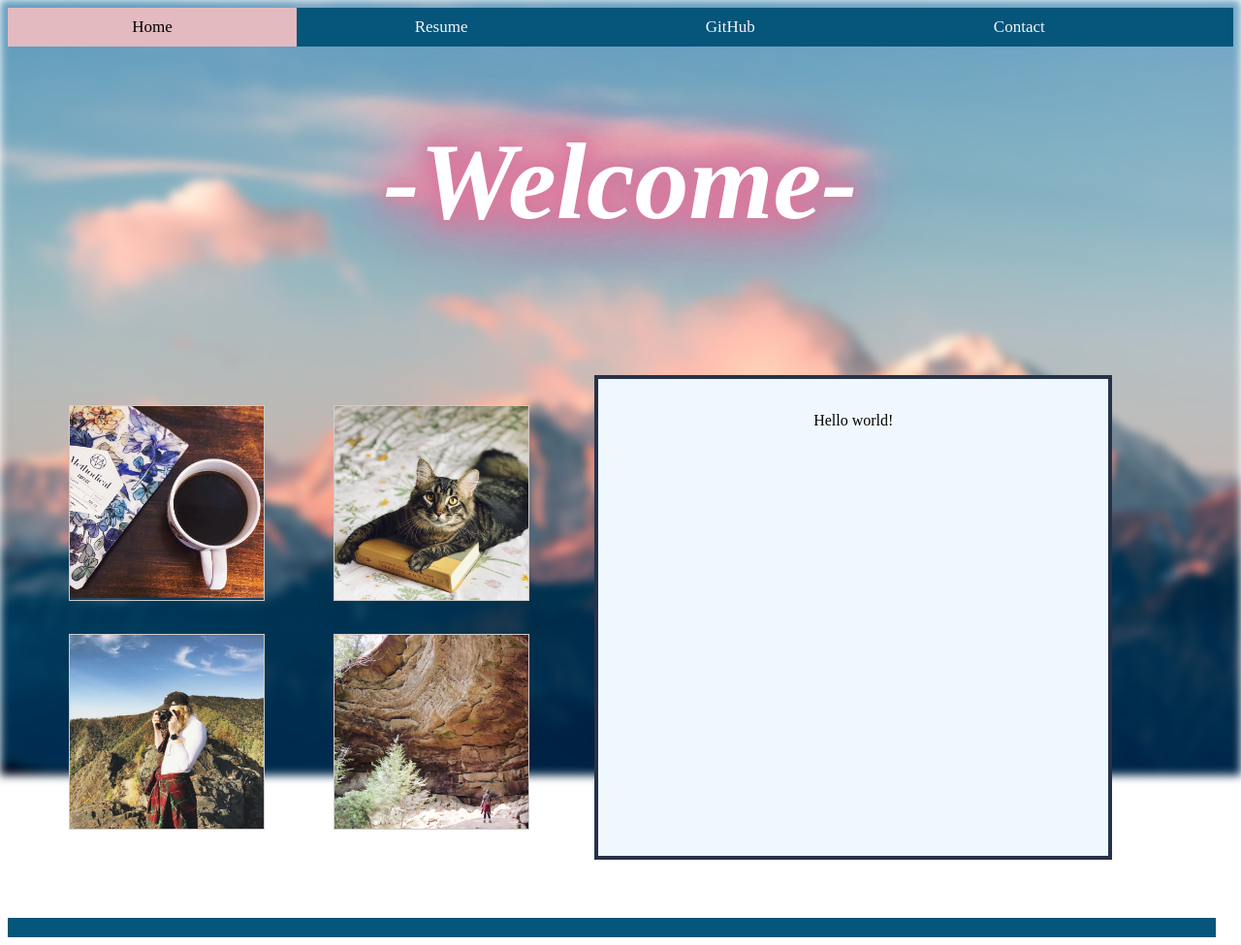
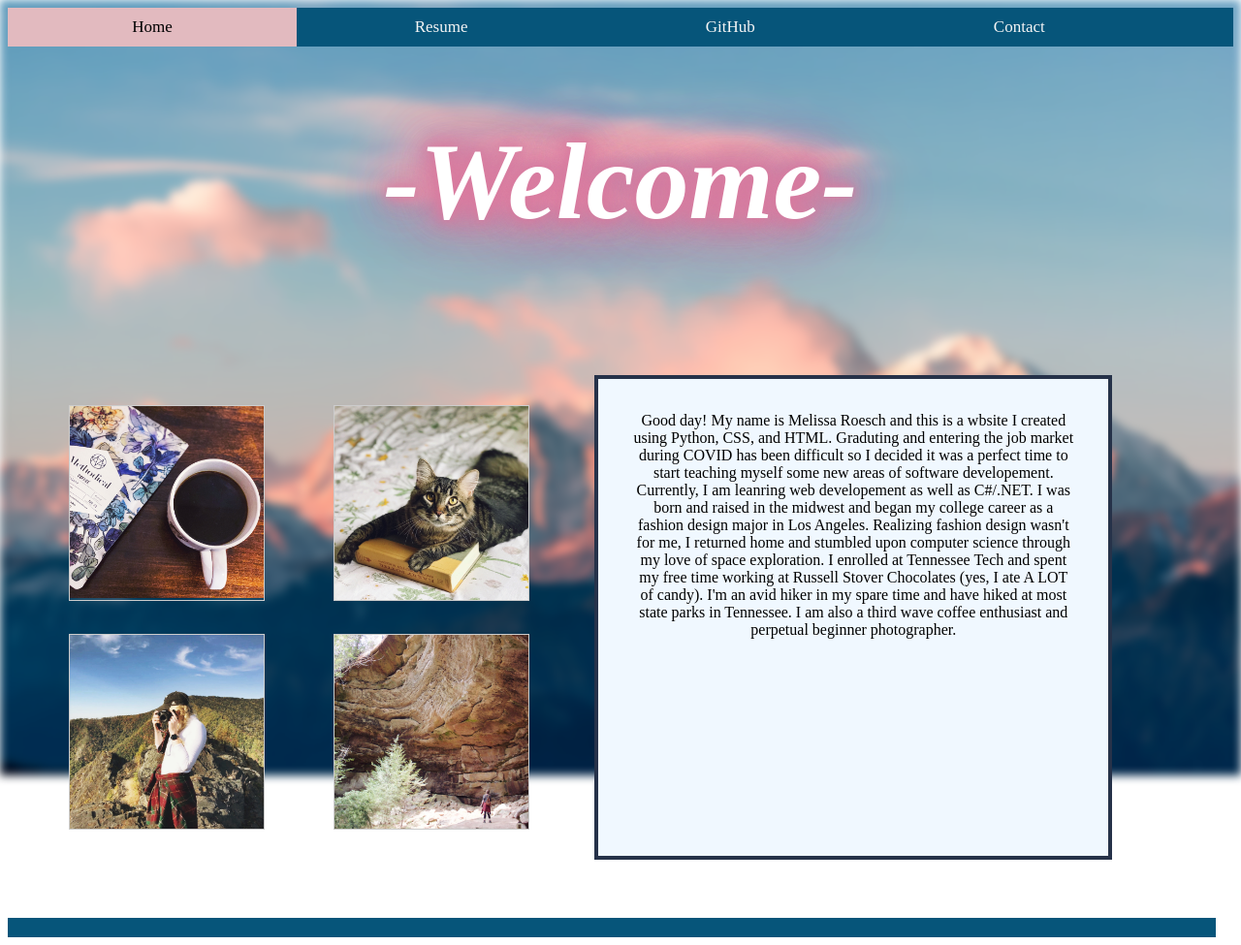
Before and after one commit to mroesch2/website, a Django app: page /website/ in a window 1280 px wide. Shown: the whole page at 97% size. Run offline with Django 3.2, Linux system fonts and the light colour scheme; some web fonts are replaced.

Commit message:
Added to my about me

```diff
--- a/website/templates/website/homepage.html
+++ b/website/templates/website/homepage.html
@@ -46,7 +46,20 @@
                             <img src='../static/images/IMG_8740.JPG' alt="Photo4" width="500" height="500">
                         </a>
                     </div>
-                    <div class="text-box">Hello world!</div>
+                    <div class="text-box">Good day! My name is Melissa Roesch and this is a wbsite I created using Python,
+                        CSS, and HTML. Graduting and entering the job market during COVID has been difficult so I decided it
+                        was a perfect time to start teaching myself some new areas of software developement. Currently, I am leanring
+                        web developement as well as C#/.NET.
+
+                        I was born and raised in the midwest and began my college career as a fashion design major in Los Angeles.
+                        Realizing fashion design wasn't for me, I returned home and stumbled upon computer science
+                        through my love of space exploration. I enrolled at Tennessee Tech and spent my free time working at Russell
+                        Stover Chocolates (yes, I ate A LOT of candy).
+
+                        I'm an avid hiker in my spare time and have hiked at most state parks in Tennessee. I am also a third wave
+                        coffee enthusiast and perpetual beginner photographer.
+
+                    </div>
                   </div>
 
           <div class="footer"></div>
```
